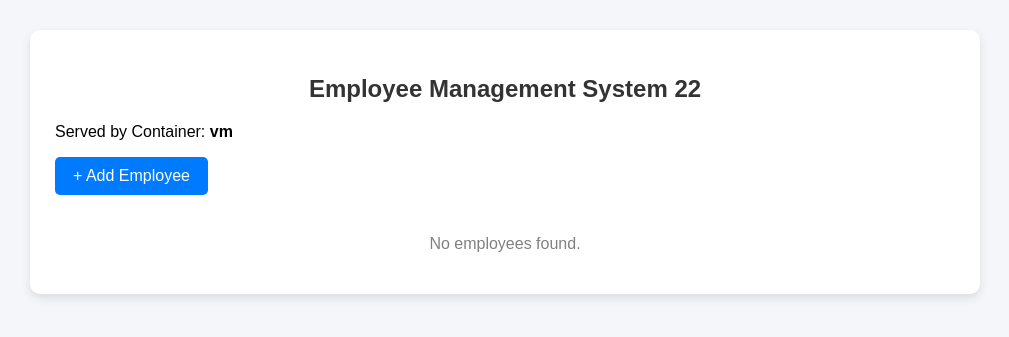
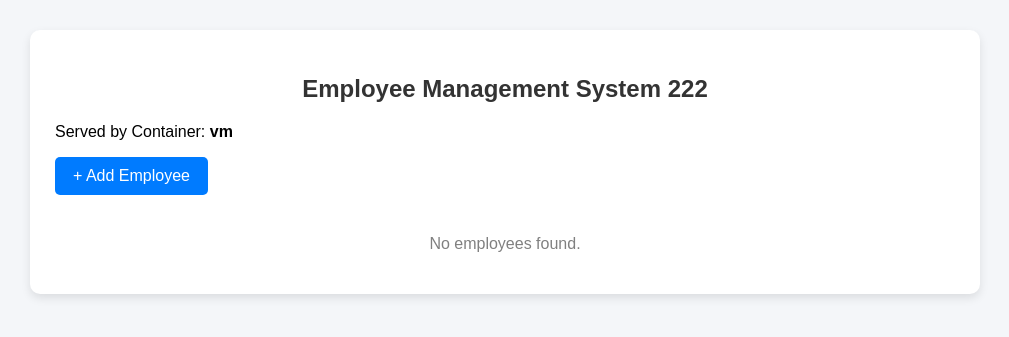
Before and after one commit to 93SurendraPal/devSecOpsProject, a Flask app: page / in a window 1280 px wide. Shown: the top 337 px of the page, without its empty margins (135-1144 px from the left). Run offline with Flask 3, Linux system fonts and the light colour scheme; data that the repository does not hold is empty.

Commit message:
Testing GitHub Actions

```diff
--- a/templates/index.html
+++ b/templates/index.html
@@ -75,7 +75,7 @@
 
 <div class="container">
 
-    <h2>Employee Management System 22</h2>
+    <h2>Employee Management System 222</h2>
     <p>
     Served by Container:
     <strong>{{ container_id }}</strong>
```
